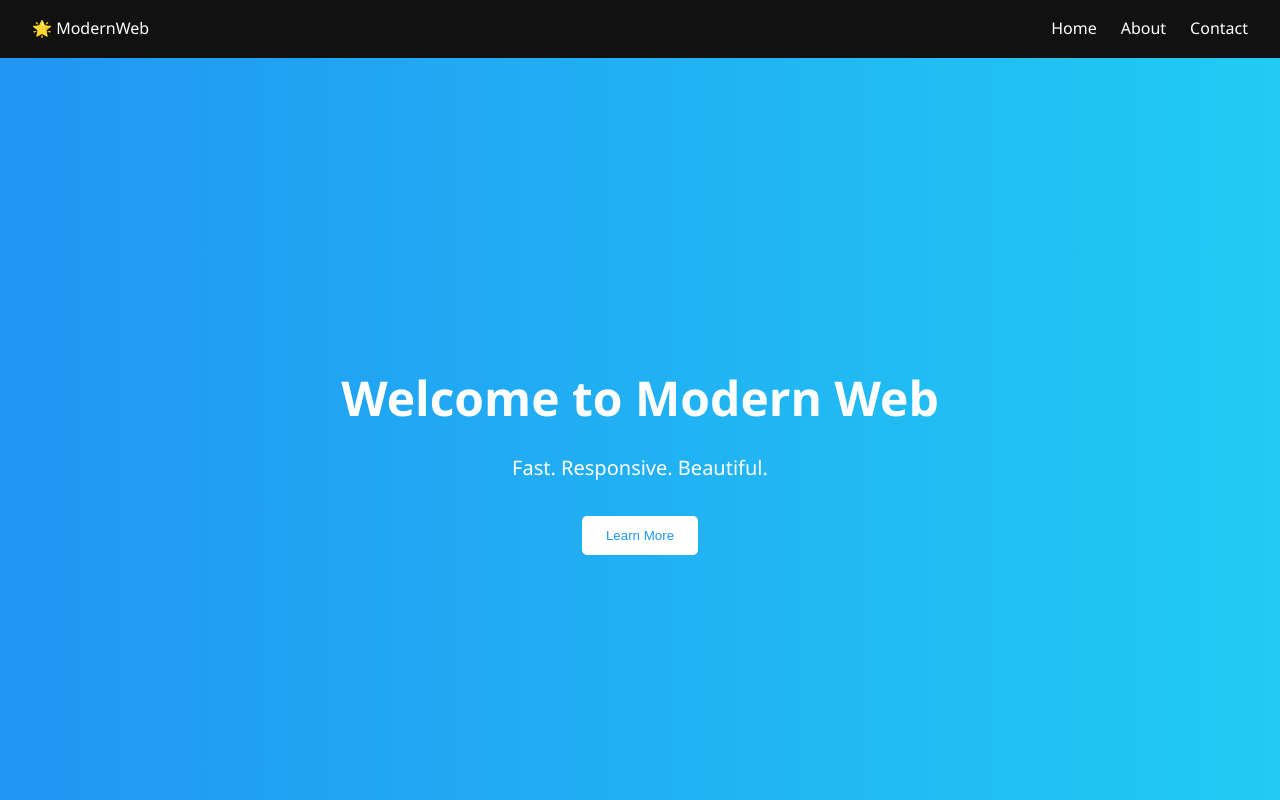
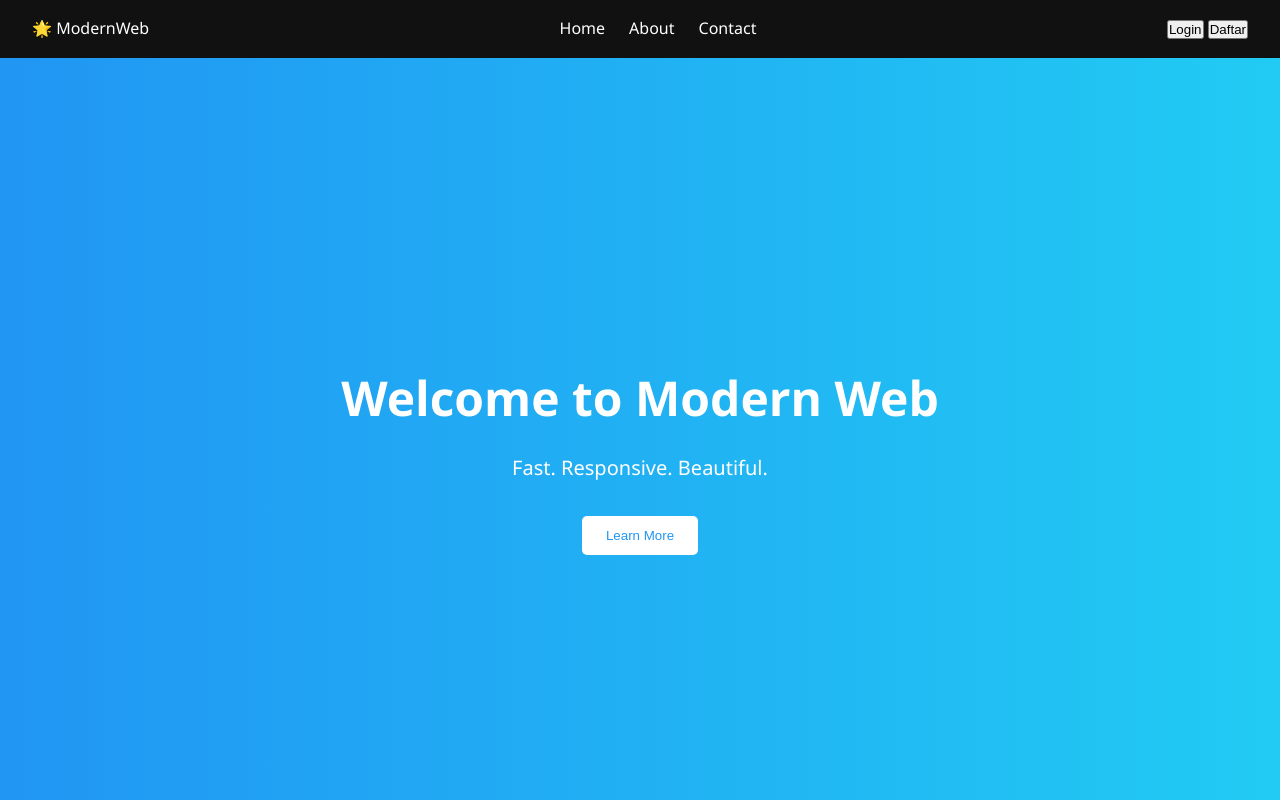
Before and after one commit to Ezlryb506/Ezlryb, a plain HTML site: page index.html in a window 1280 px wide. Shown: the top 800 px of the page. Drawn offline with Linux system fonts and the light colour scheme.

Commit message:
Update index.html

```diff
--- a/index.html
+++ b/index.html
@@ -16,6 +16,11 @@
         <li><a href="#contact">Contact</a></li>
       </ul>
     </nav>
+
+    <div class="auth-buttons">
+      <button class="login-btn">Login</button>
+      <button class="register-btn">Daftar</button>
+    </div>
   </header>
 
   <section id="hero" class="hero">
```
